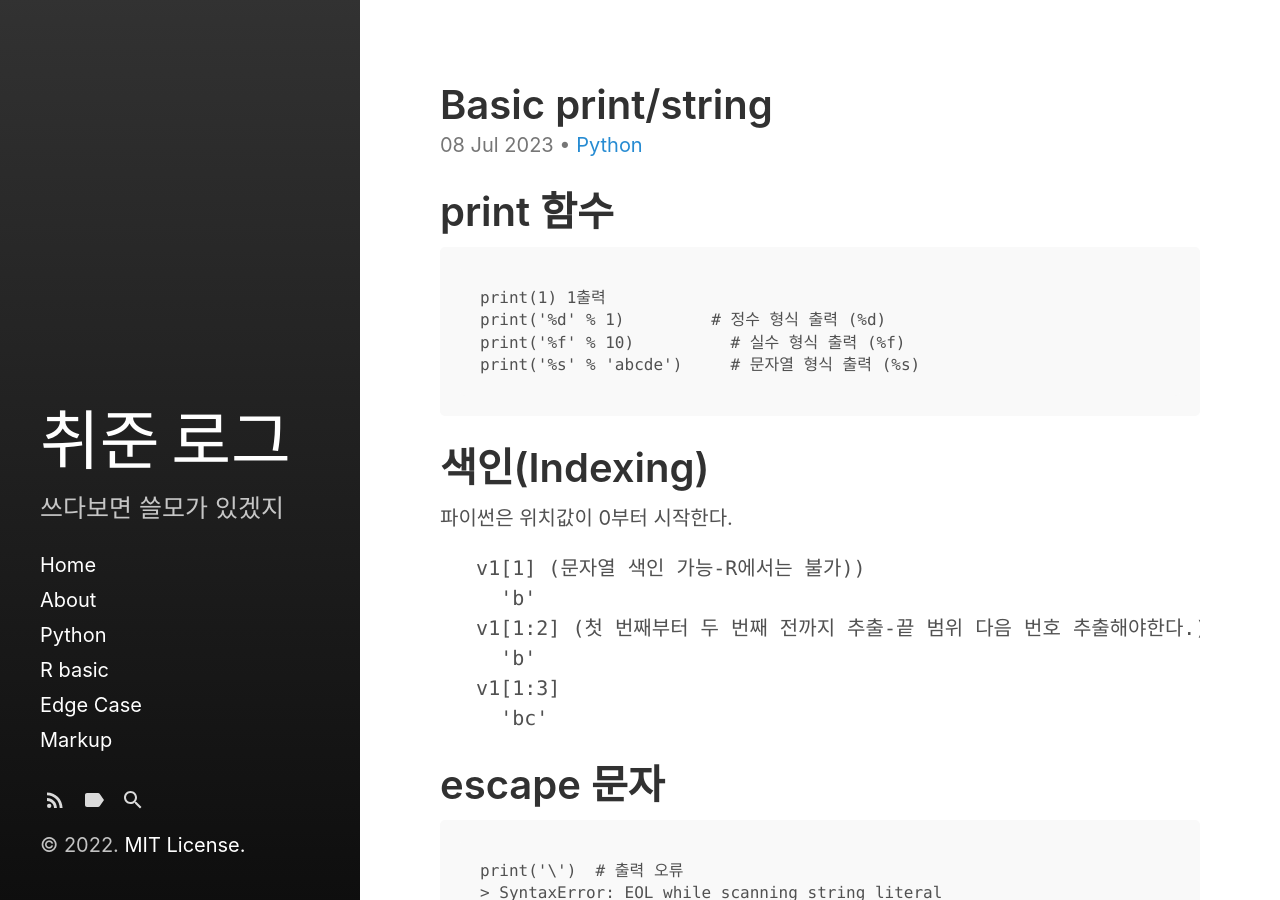
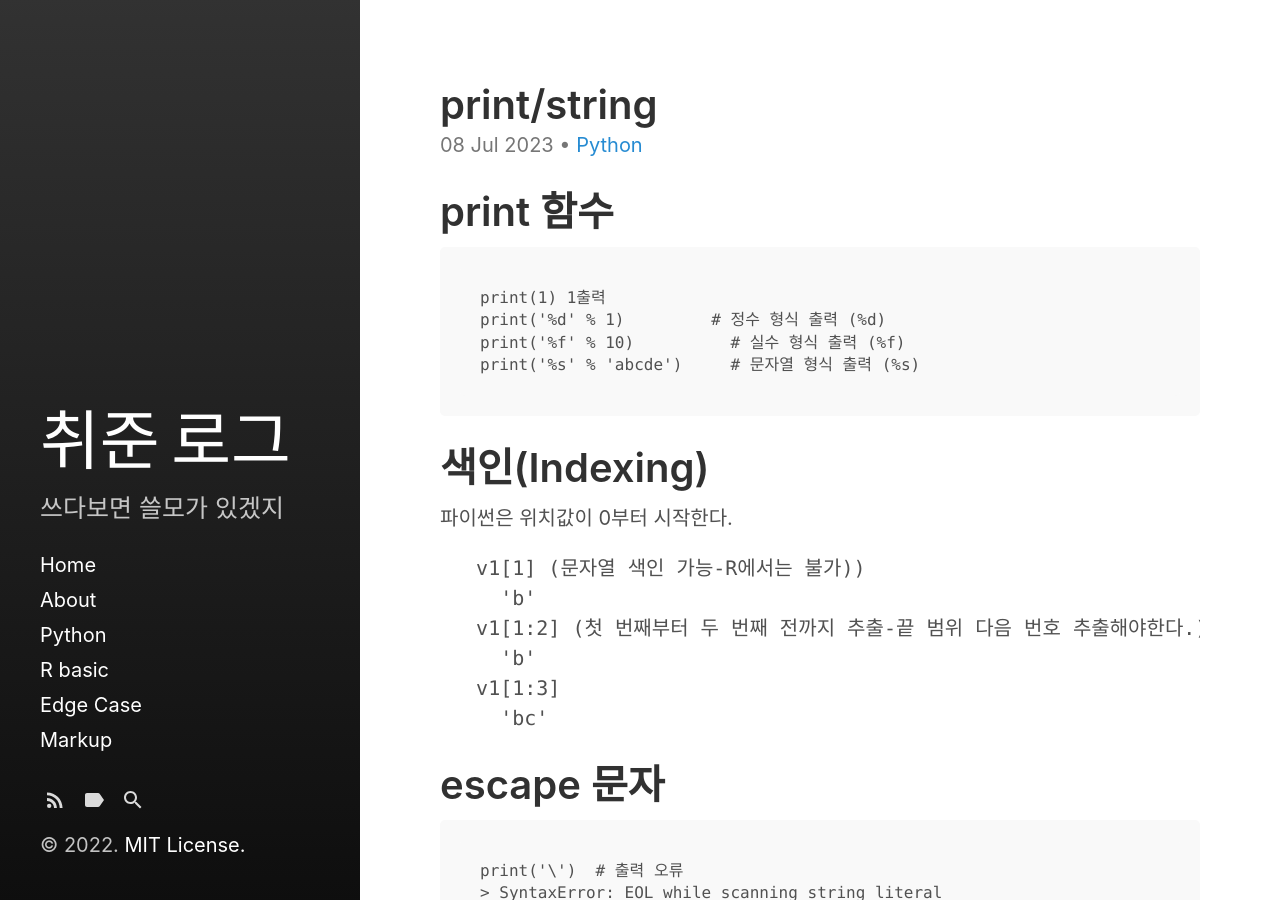
Before and after one commit to formroller/formroller.github.io, a Jekyll site: the page built from _posts/2023-07-08-Python-print-string.md, in a window 1280 px wide and 900 px high. Built offline with Jekyll 4.4.1, drawn with Linux system fonts in a browser that asks for light colours.

```diff
--- a/_posts/2023-07-08-Python-print-string.md
+++ b/_posts/2023-07-08-Python-print-string.md
@@ -1,6 +1,7 @@
 ---
 layout: post
-title: "Basic print/string"
+published: true
+title: "print/string"
 categories:
   - Python
 tags:
```
